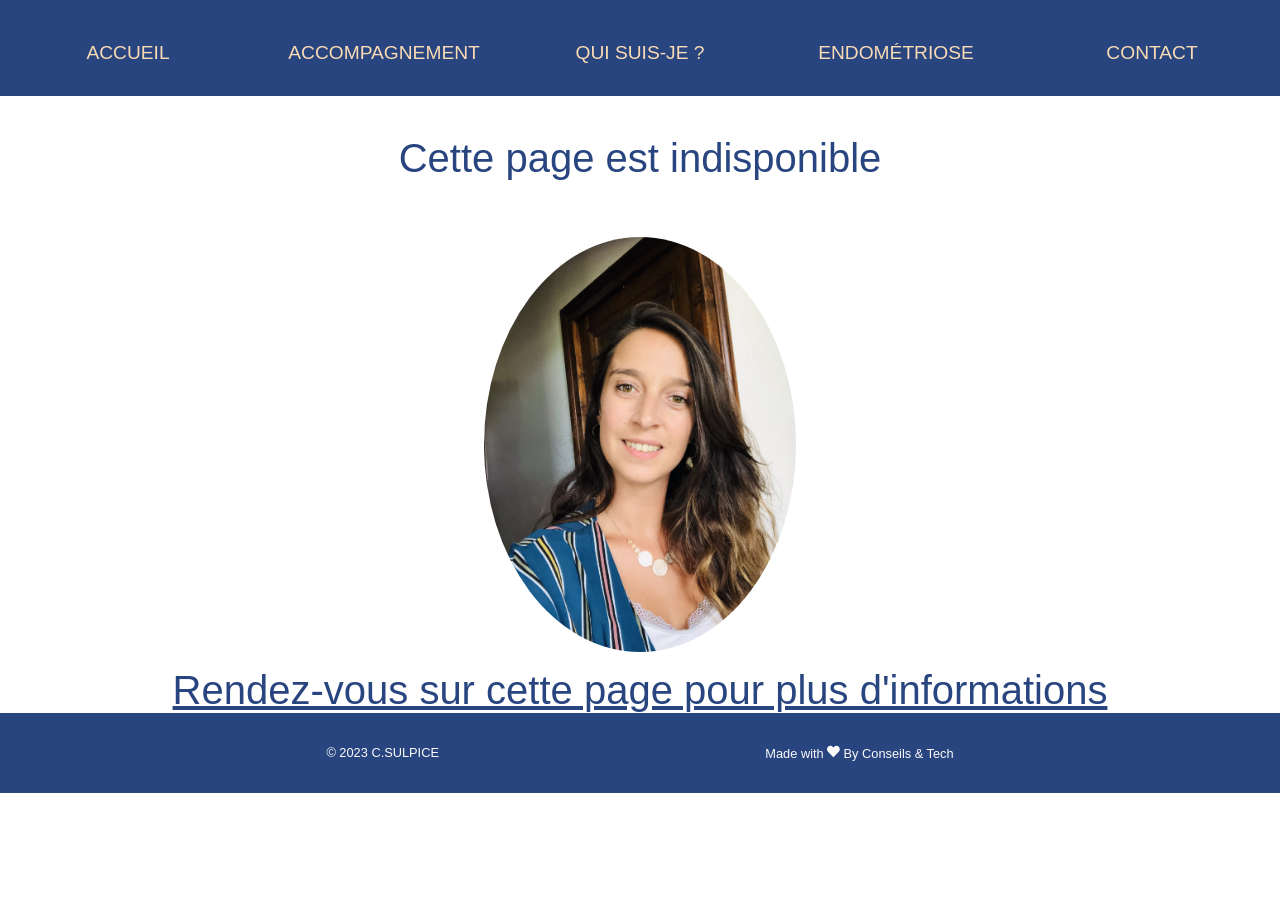
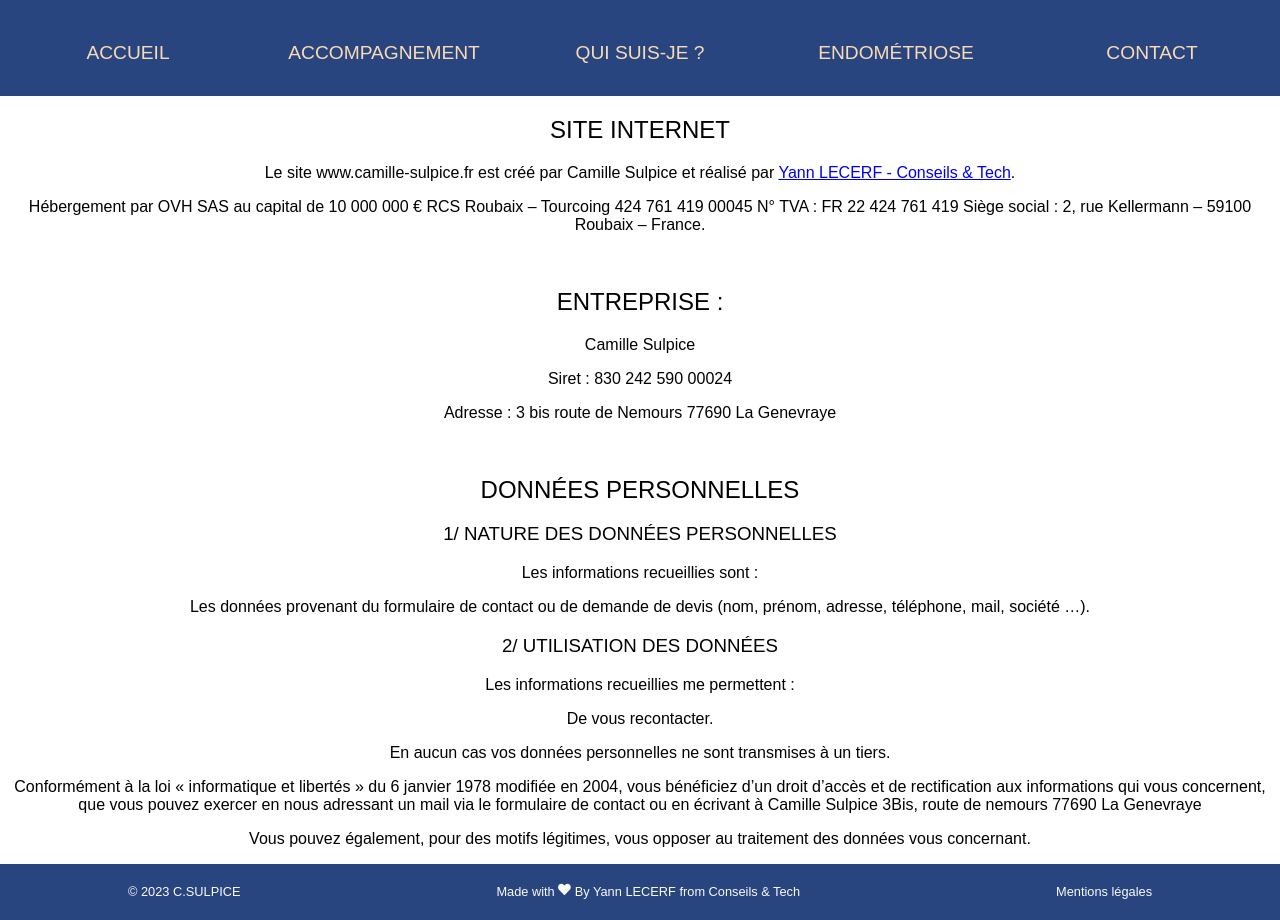
Before and after one commit to Belin27000/camille_sulpice_tb, a React (Create React App) app: page /camille_sulpice_tb/Legal in a window 1280 px wide. Shown: the part 315-1235 px from the top of the page. Before the commit the page ends 1108 px from the top, so only its background shows below. Built offline with nearby package versions, Linux system fonts and the light colour scheme; a web font is replaced by a local one.

Commit message:
feat: add validation form after submit

```diff
--- a/src/App.js
+++ b/src/App.js
@@ -7,6 +7,7 @@ import Accompagnement from '@/pages/Accompagnement/Accompagnement.js';
 import { BrowserRouter, Routes, Route } from 'react-router-dom';
 import Error from '@/_utils/Error.js';
 import Layout from '@/Layouts/Layout.js';
+import Legal from './_utils/Legal/Legal.js';
 
 function App() {
   return (
@@ -22,6 +23,7 @@ function App() {
             <Route path='/apropos' element={<Apropos />} />
             <Route path='/endometriose' element={<Endometriose />} />
             <Route path='/contact' element={<Contact />} />
+            <Route path='/Legal' element={<Legal />} />
 
             <Route path='*' element={<Error />} />
           </Route>
--- /dev/null
+++ b/src/_utils/Legal/Legal.js
@@ -0,0 +1,33 @@
+import React from 'react';
+import './legal.scss'
+import ScrollToTop from '../../components/Buttons/ScrollButton/ScrollToTop.js';
+
+const Legal = () => {
+    return (
+        <div className='Legal'>
+            <h1 className='sr-only' tabIndex={0}>camille sulpice therapie brève fontainebleau en seine et marne - mentions légales</h1>
+            <h2>SITE INTERNET</h2>
+            <p>Le site www.camille-sulpice.fr est créé par Camille Sulpice et réalisé par <a href="https://www.linkedin.com/in/yannlecerf" rel="noreferrer" target="_blank">Yann LECERF - Conseils & Tech</a>.</p>
+            <p>Hébergement par OVH SAS au capital de 10 000 000 € RCS Roubaix – Tourcoing 424 761 419 00045 N° TVA : FR 22 424 761 419 Siège social : 2, rue Kellermann – 59100 Roubaix – France.</p>
+            <br />
+            <h2>ENTREPRISE : </h2>
+            <p>Camille Sulpice</p>
+            <p>Siret : 830 242 590 00024</p>
+            <p>Adresse : 3 bis route de Nemours 77690 La Genevraye</p>
+            <br />
+            <h2>DONNÉES PERSONNELLES</h2>
+            <h3>1/ NATURE DES DONNÉES PERSONNELLES</h3>
+            <p>Les informations recueillies sont :</p>
+            <p>Les données provenant du formulaire de contact ou de demande de devis (nom, prénom, adresse, téléphone, mail, société …).</p>
+            <h3>2/ UTILISATION DES DONNÉES</h3>
+            <p>Les informations recueillies me permettent :</p>
+            <p>De vous recontacter. </p>
+            <p>En aucun cas vos données personnelles ne sont transmises à un tiers.</p>
+            <p>Conformément à la loi « informatique et libertés » du 6 janvier 1978 modifiée en 2004, vous bénéficiez d’un droit d’accès et de rectification aux informations qui vous concernent, que vous pouvez exercer en nous adressant un mail via le formulaire de contact ou en écrivant à Camille Sulpice 3Bis, route de nemours 77690 La Genevraye</p>
+            <p>Vous pouvez également, pour des motifs légitimes, vous opposer au traitement des données vous concernant.</p>
+            <ScrollToTop />
+        </div>
+    );
+};
+
+export default Legal;
--- /dev/null
+++ b/src/_utils/Legal/legal.scss
@@ -0,0 +1,3 @@
+.Legal {
+    font-size: 1rem;
+}
--- a/src/components/public/Footer.js
+++ b/src/components/public/Footer.js
@@ -11,7 +11,8 @@ const Footer = () => {
         <div className='Footer'>
             <div className='Footer-container'>
                 <p>© {year} C.SULPICE</p>
-                <p>Made with <FaHeart /> By <a href="https://www.linkedin.com/in/yannlecerf" rel="noreferrer" target="_blank">Conseils & Tech</a></p>
+                <p>Made with <FaHeart /> By <a href="https://www.linkedin.com/in/yannlecerf" rel="noreferrer" target="_blank">Yann LECERF from Conseils & Tech</a></p>
+                <Link to='/Legal'>Mentions légales</Link>
             </div>
         </div>
     );
--- a/src/components/public/footer.scss
+++ b/src/components/public/footer.scss
@@ -1,31 +1,37 @@
 .Footer {
-    width: 100%;
-    height: 15rem;
+    // width: 100%;
+    // height: 15rem;
     background-color: var(--mainBlue);
     color: var(--thirdWhite);
     display: flex;
     align-items: center;
     justify-content: center;
     font-size: .8rem;
-    padding: 2rem 0;
+    // padding: 2rem 0;
 
     &-container {
         // display: flex;
         width: 100%;
-        justify-content: space-evenly;
+        padding: 1rem 0;
+        line-height: 1.5rem;
+        justify-content: space-around;
     }
 
     p {
-        height: 100%;
         margin: 0;
 
         a {
-            color: var(--thirdWhite);
-            text-decoration: none;
+            // color: var(--thirdWhite);
 
-            &:hover {
-                text-decoration: underline;
-            }
+        }
+    }
+
+    a {
+        text-decoration: none;
+        color: var(--thirdWhite);
+
+        &:hover {
+            text-decoration: underline;
         }
     }
 }
--- a/src/pages/Contact/Contact.js
+++ b/src/pages/Contact/Contact.js
@@ -2,11 +2,13 @@ import React, { useRef, useState } from 'react';
 import emailjs from '@emailjs/browser';
 import './contact.scss'
 import { Link } from 'react-router-dom';
+import Button from '@/components/Buttons/Button/Button.js';
+
 import ScrollToTop from '../../components/Buttons/ScrollButton/ScrollToTop.js';
 
 const Contact = () => {
 
-    // const [formValid, setFormValid] = useState(false)
+    const [formValid, setFormValid] = useState(false)
     const [firstNameValid, setFirstNameValid] = useState('')
     const [lastNameValid, setLastNameValid] = useState('')
     const [emailValid, setEmailValid] = useState('')
@@ -72,9 +74,7 @@ const Contact = () => {
         console.log(isValid);
         if (isValid) {
             sendEmail(e)
-
-        } else {
-            alert('verifier le formulaire')
+            setFormValid(true)
         }
         // form.reset()
     }
@@ -89,6 +89,7 @@ const Contact = () => {
             <Link to='tel:0684624774'>06.84.62.47.74</Link>
             <p>Ou bien m'envoyer un mail via le formulaire de contact ci-dessous : </p>
             <div className='form-container'>
+                {!formValid ? (
                     <form ref={form} className='contact-form' onSubmit={(e) => handleSubmit(e)}>
                         <div>
                             <div className="input-wrapper">
@@ -121,9 +122,14 @@ const Contact = () => {
 
                         <button className="contact-send">Envoyer</button>
                     </form>
+                ) : (<div className='contact-form-sent'>
+                    <p>Le formulaire a bien était envoyé</p>
+                    <Button name={'Retour à l\'accueil'} path={'/home'} />
+                </div>
+                )}
             </div>
             <ScrollToTop />
-        </div>
+        </div >
     );
 };
 
--- a/src/pages/Contact/contact.scss
+++ b/src/pages/Contact/contact.scss
@@ -50,6 +50,11 @@
             color: var(--mainBlue);
             box-shadow: 0px 0px 2px var(--secondaryBeige);
         }
+
+        &-sent {
+            padding: 1rem 0;
+
+        }
     }
 
     &-send {
```
Lines whose indentation alone changed are shown as unchanged.
